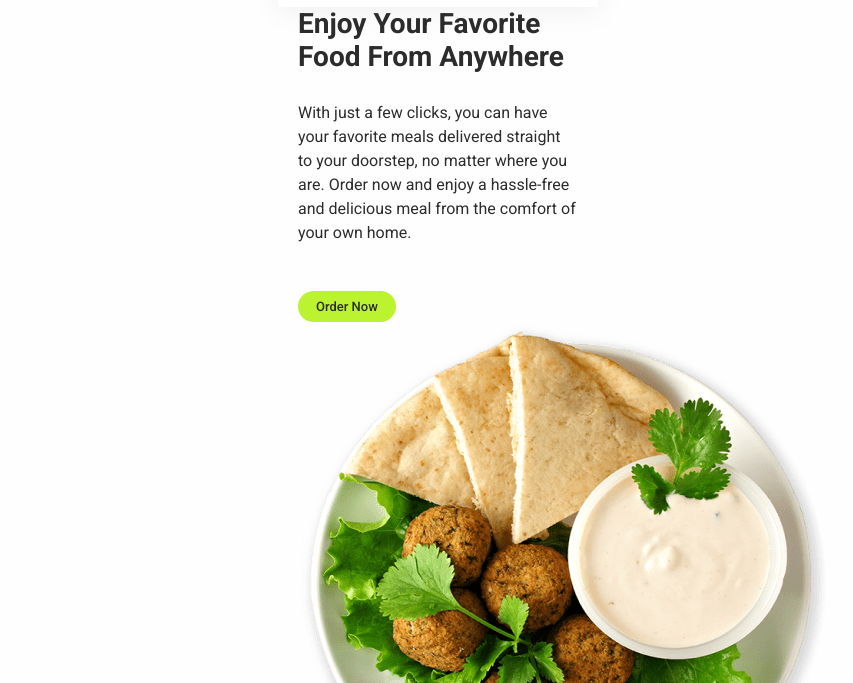
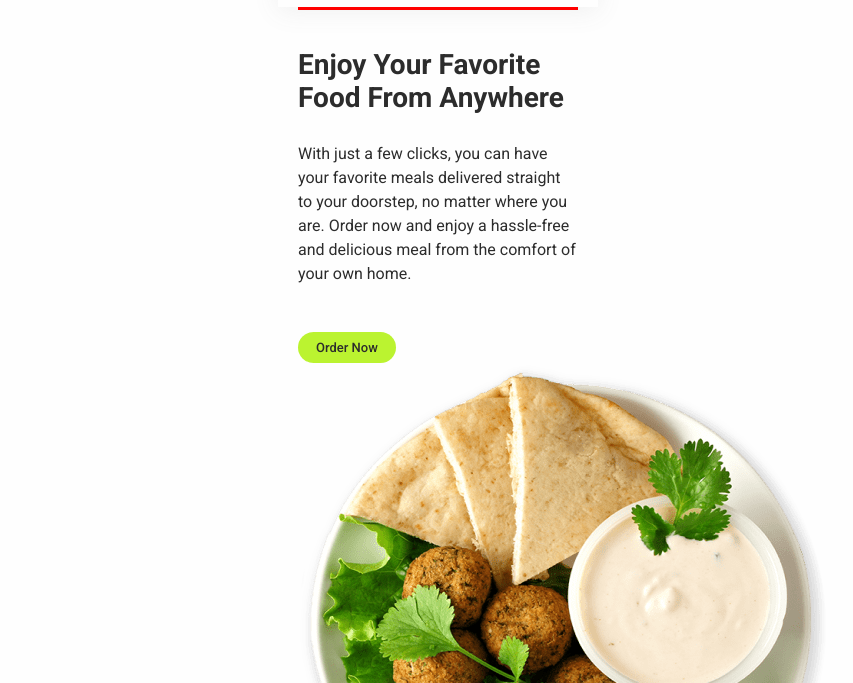
Before and after one commit to OlgaRuzhylenko/Delivery_service, a plain HTML site: page index.html in a window 1280 px wide. Shown: the part 117-800 px from the top of the page, without its empty margins (202-1055 px from the left). Drawn offline with nearby package versions, Linux system fonts and the light colour scheme; files whose address does not match are found by name.

Commit message:
псевдоелемент

```diff
--- a/css/styles.css
+++ b/css/styles.css
@@ -140,8 +140,18 @@ border-radius: 30px;
 font-size: 28px;
 line-height: normal;
 margin-bottom: 28px;
+
+display: flex;
+flex-direction: column;
+gap: 38px;
+align-items: center;
+justify-content: center;
 }
 .hero-title::before {
+    content: "";
+    width: 280px;
+    height: 3px;
+    background-color: red;
 
 }
 .hero-text {
```
